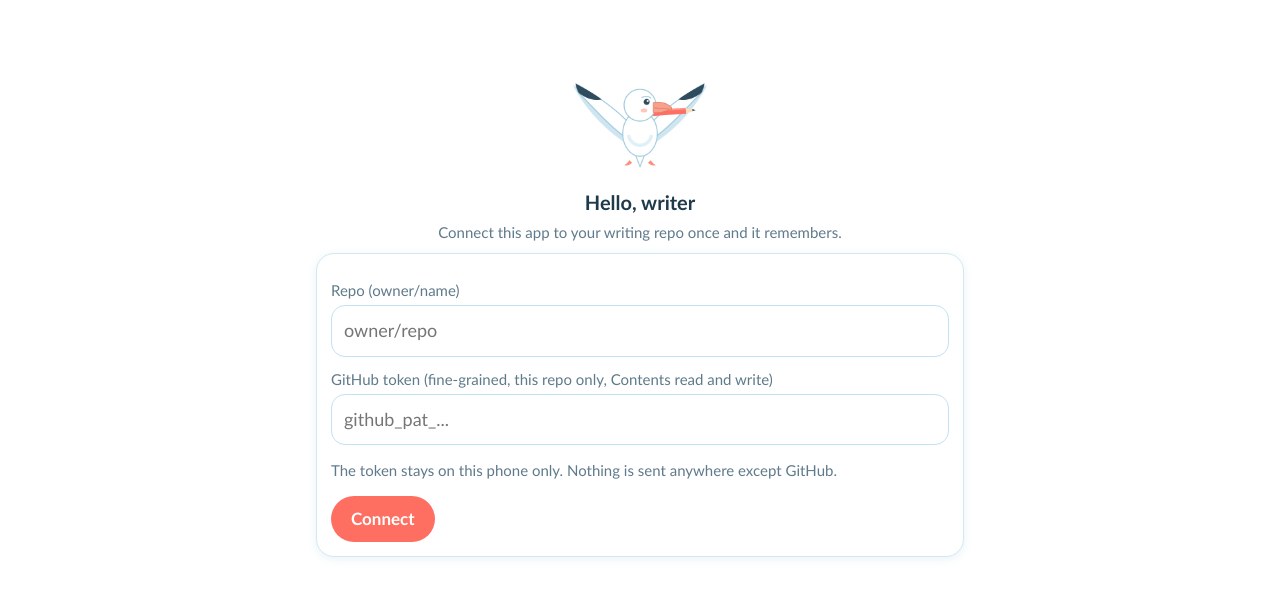
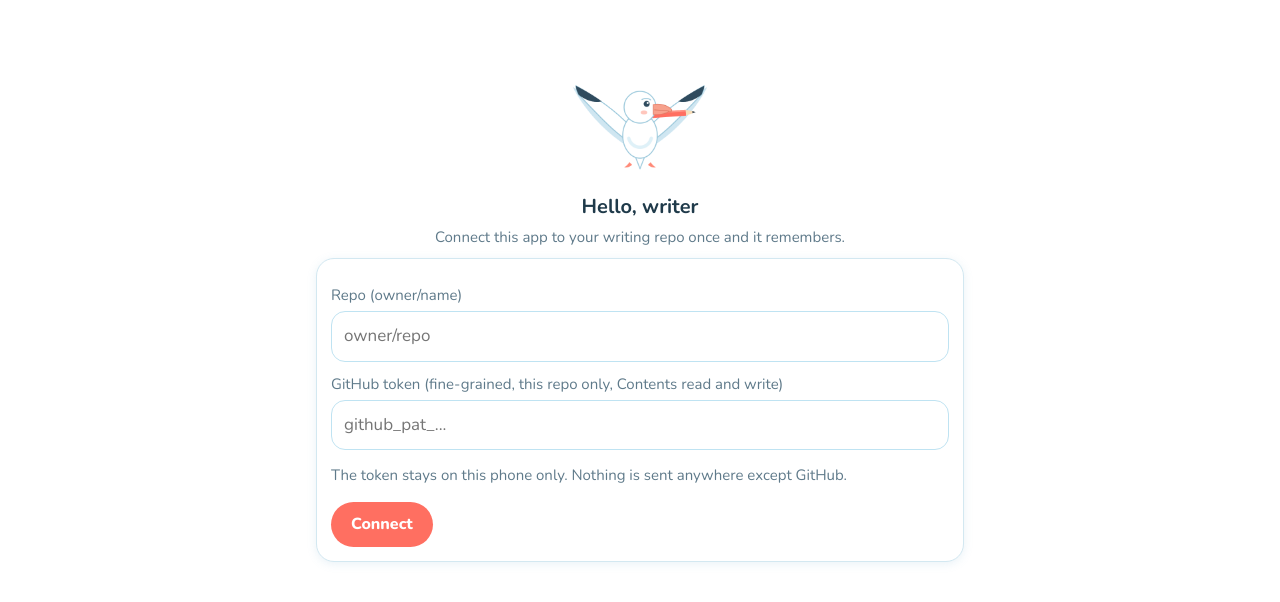
Before and after one commit to anandmenongrowth/drafts-desk, a plain HTML site: page index.html in a window 1280 px wide. Shown: the part 80-682 px from the top of the page. Drawn offline with Linux system fonts and the light colour scheme.

Commit message:
Switch app font to Nunito (self-hosted)
Co-Authored-By: Claude Sonnet 5.5 <noreply@anthropic.com>

```diff
--- a/index.html
+++ b/index.html
@@ -13,9 +13,10 @@
 <link rel="apple-touch-icon" href="icon-180.png">
 <link rel="icon" type="image/png" href="icon-192.png">
 <style>
+@font-face{font-family:'Nunito';src:url(fonts/nunito-latin.woff2) format('woff2');font-weight:400 800;font-style:normal;font-display:swap}
 :root{--coral:#FF6F61;--coral-d:#E4574A;--coral-l:#FFE3DE;--sky:#E9F6FB;--sky2:#BFE3F2;--sky3:#9ED8EE;--ink:#1F3A4A;--muted:#5F7A8A;--line:#D3E8F1;--white:#fff}
 *{box-sizing:border-box;-webkit-tap-highlight-color:transparent}
-html,body{margin:0;background:var(--white);color:var(--ink);font-family:Calibri,Carlito,"Segoe UI",system-ui,sans-serif;font-size:18px;line-height:1.4}
+html,body{margin:0;background:var(--white);color:var(--ink);font-family:Nunito,"Segoe UI",system-ui,sans-serif;font-size:17px;line-height:1.45}
 body{min-height:100vh;padding-bottom:calc(76px + env(safe-area-inset-bottom))}
 header{position:sticky;top:0;z-index:5;display:flex;align-items:center;gap:10px;padding:calc(10px + env(safe-area-inset-top)) 16px 10px;background:linear-gradient(var(--sky),var(--sky2));border-bottom:1px solid var(--line)}
 header img{width:54px;height:auto;display:block}
@@ -27,12 +28,12 @@ main{padding:16px;max-width:680px;margin:0 auto}
 h2{font-size:20px;margin:18px 0 8px}
 .card{background:var(--white);border:1px solid var(--line);border-radius:18px;padding:14px;margin:0 0 14px;box-shadow:0 2px 10px rgba(110,170,200,.15)}
 .card.soft{background:var(--sky);border-color:var(--sky2);box-shadow:none}
-textarea,select,input{width:100%;font:inherit;font-size:18px;color:var(--ink);background:var(--white);border:1.5px solid var(--sky2);border-radius:14px;padding:12px;outline:none}
+textarea,select,input{width:100%;font:inherit;font-size:17px;color:var(--ink);background:var(--white);border:1.5px solid var(--sky2);border-radius:14px;padding:12px;outline:none}
 textarea:focus,select:focus,input:focus{border-color:var(--coral)}
 textarea{resize:vertical;min-height:130px}
 label{display:block;font-size:15px;color:var(--muted);margin:12px 0 4px}
 button{font:inherit;cursor:pointer}
-.btn{display:inline-block;background:var(--coral);color:#fff;border:0;border-radius:999px;padding:11px 20px;font-weight:700;font-size:17px}
+.btn{display:inline-block;background:var(--coral);color:#fff;border:0;border-radius:999px;padding:11px 20px;font-weight:800;font-size:16px}
 .btn:active{background:var(--coral-d)}
 .btn.ghost{background:var(--white);color:var(--ink);border:1.5px solid var(--sky2)}
 .btn.sky{background:var(--sky2);color:var(--ink)}
--- a/sw.js
+++ b/sw.js
@@ -1,5 +1,5 @@
 // Minimal service worker: makes the app installable. Network-first so updates always win; cache is only an offline fallback for the app shell.
-const CACHE = 'drafts-desk-shell-v1';
+const CACHE = 'drafts-desk-shell-v2';
 self.addEventListener('install', e => { self.skipWaiting(); });
 self.addEventListener('activate', e => { e.waitUntil(self.clients.claim()); });
 self.addEventListener('fetch', e => {
```
Also changed, not shown: fonts/nunito-latin.woff2 (added).
